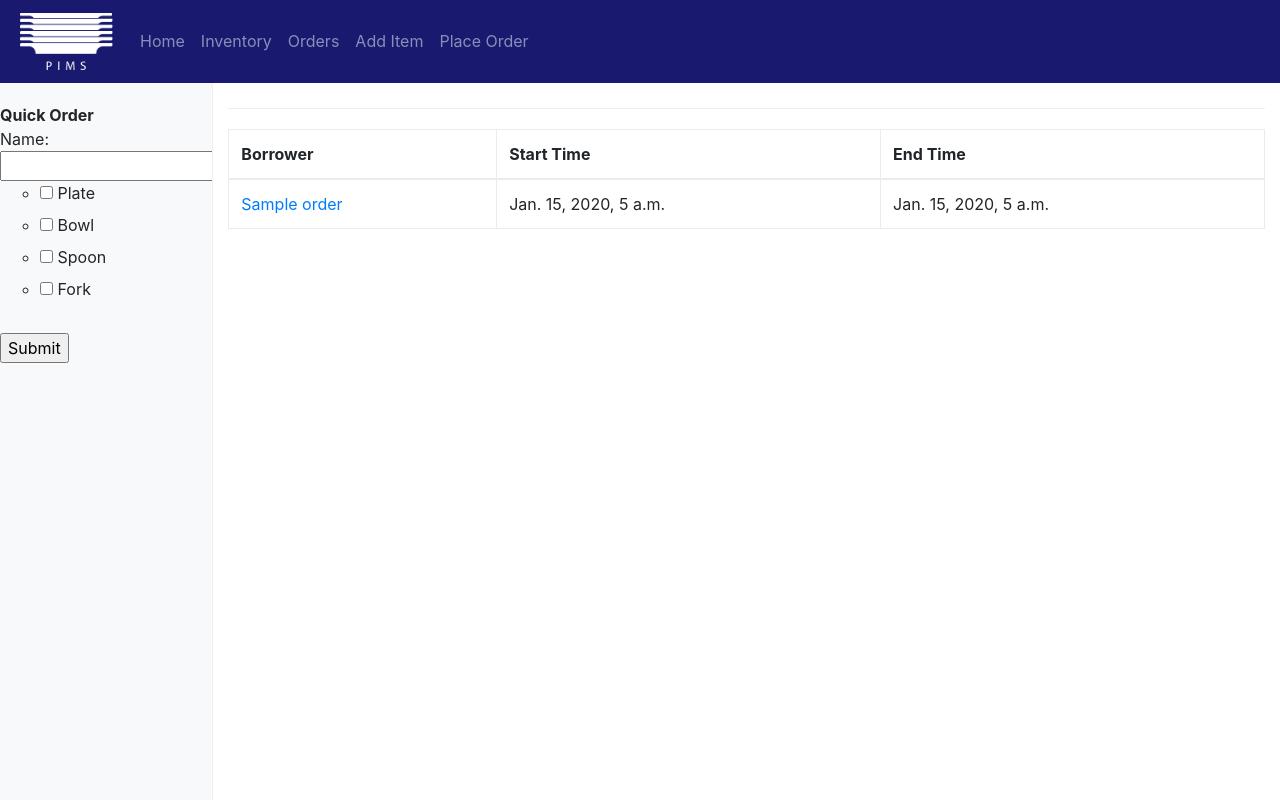
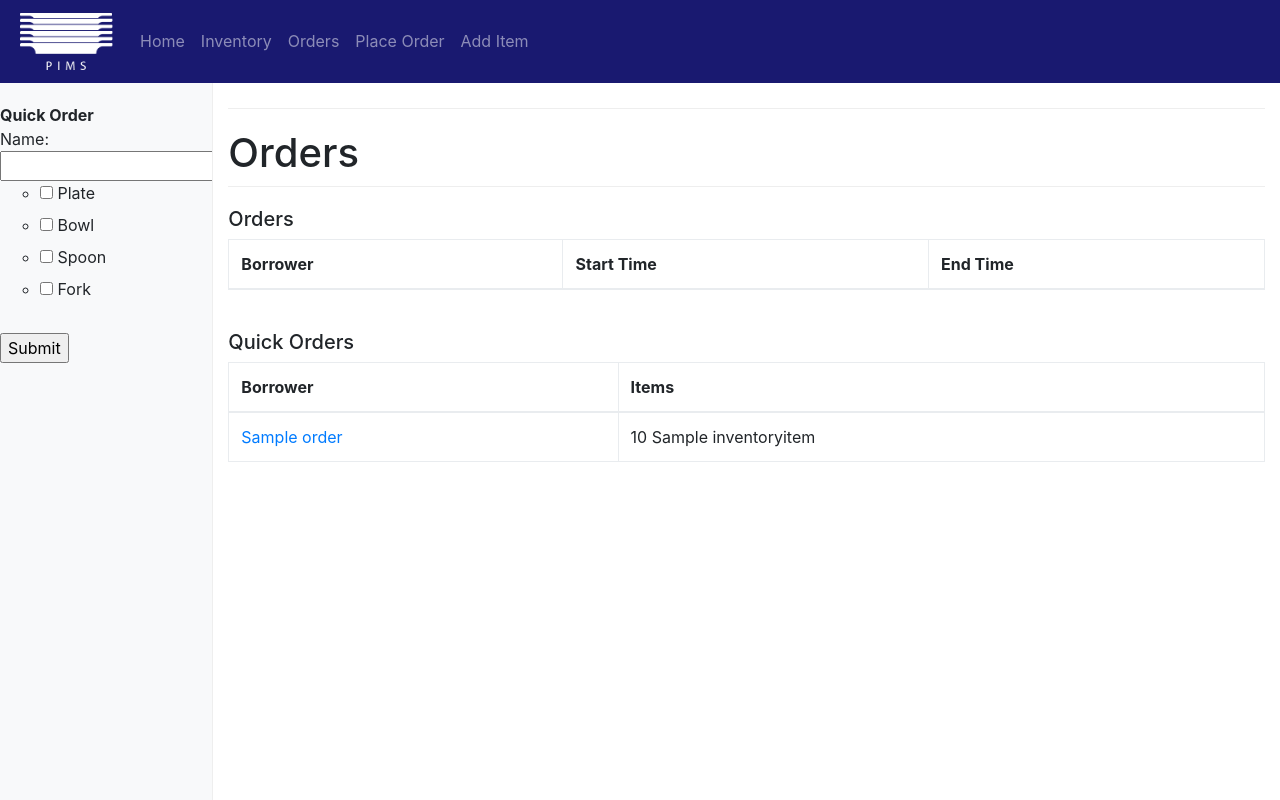
Before and after one commit to AidonLebar/Plate-Inventory-Management-System, a Django app: page /orders/ in a window 1280 px wide. Run offline with Django 3.2, Linux system fonts and the light colour scheme; tables that the repository leaves empty hold one stand-in row (values such as "Sample post"); lists and menus that the app fills with data are empty; some libraries are stand-ins or nearby versions.

Commit message:
dirty tricks for order item list

```diff
--- a/inventory/static/inventory/dashboard.css
+++ b/inventory/static/inventory/dashboard.css
@@ -62,3 +62,22 @@ h1 {
   padding-top: 1.5rem;
   padding-bottom: 1.5rem;
 }
+
+.order-item-list {
+    list-style: none;
+    padding: 0;
+    margin: 0;
+}
+
+.order-item-list li {
+    display: inline;
+}
+
+.order-item-list li:after{
+    display: inline;
+    content: ", ";
+}
+
+.order-item-list li:last-of-type:after{
+    content: "";
+}
--- a/inventory/templates/inventory/base.html
+++ b/inventory/templates/inventory/base.html
@@ -31,10 +31,10 @@
                 <a class="nav-link" href="/orders/">Orders <span class="sr-only">(current)</span></a>
             </li>
             <li class="navbar-item">
-                <a class="nav-link" href="/">Add Item <span class="sr-only">(current)</span></a>
+                <a class="nav-link" href="/">Place Order <span class="sr-only">(current)</span></a>
             </li>
             <li class="navbar-item">
-                <a class="nav-link" href="/">Place Order <span class="sr-only">(current)</span></a>
+                <a class="nav-link" href="/">Add Item <span class="sr-only">(current)</span></a>
             </li>
           </ul>
         </div>
--- a/inventory/templates/inventory/inventoryItemIndex.html
+++ b/inventory/templates/inventory/inventoryItemIndex.html
@@ -1,7 +1,7 @@
 {% extends 'inventory/base.html' %}
 {% block content %}
 
-
+<h1>Inventory</h1>
 {% if inventory_item_list %}
     <table class="table table-bordered">
       <thead>
--- a/inventory/templates/inventory/orderIndex.html
+++ b/inventory/templates/inventory/orderIndex.html
@@ -1,8 +1,11 @@
 {% extends 'inventory/base.html' %}
 {% block content %}
 
+<h1>Orders</h1>
+
 {% if order_list %}
     <table class="table table-bordered">
+        <h5>Orders</h5>
       <thead>
         <tr>
           <th>Borrower</th>
@@ -12,11 +15,40 @@
       </thead>
       <tbody>
                 {% for order in order_list %}
+                {% if order.quick_order == False %}
                 <tr>
                     <td><a href="/order/{{ order.id }}/">{{ order.borrower_name }}</td>
                     <td>{{ order.start_time }}</td>
                     <td>{{ order.end_time }}</td>
                 </tr>
+                {% endif %}
+                {% endfor %}
+      </tbody>
+    </table>
+    <br>
+
+    <table class="table table-bordered">
+        <h5>Quick Orders</h5>
+      <thead>
+        <tr>
+          <th>Borrower</th>
+          <th>Items</th>
+        </tr>
+      </thead>
+      <tbody>
+                {% for order in order_list %}
+                {% if order.quick_order == True %}
+                <tr>
+                    <td><a href="/order/{{ order.id }}/">{{ order.borrower_name }}</td>
+                    <td>
+                        <ul class="order-item-list">
+                        {% for item in order.orderitem_set.all %}
+                            <li>{{ item }}</li>
+                        {% endfor %}
+                        <ul>
+                    </td>
+                </tr>
+                {% endif %}
                 {% endfor %}
       </tbody>
     </table>
--- a/inventory/views.py
+++ b/inventory/views.py
@@ -42,6 +42,5 @@ def quickOrder(request):
             o = Order(borrower_name = form.cleaned_data['name'], start_time = timezone.now(), end_time = (timezone.now() + datetime.timedelta(hours = 1)), quick_order = True)
             o.save()
             for i in choices:
-                x = OrderItem(item = InventoryItem.objects.filter(item_name = i).first(), order = o, quantity_borrowed = 1)
-                x.save()
+                o.orderitem_set.create(item = InventoryItem.objects.filter(item_name = i).first(), quantity_borrowed = 1)
             return HttpResponseRedirect(request.META.get('HTTP_REFERER', '/'))
```
